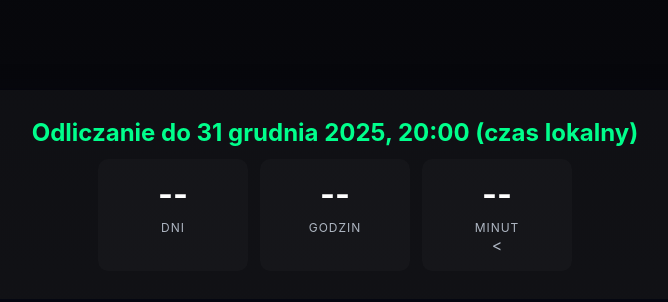
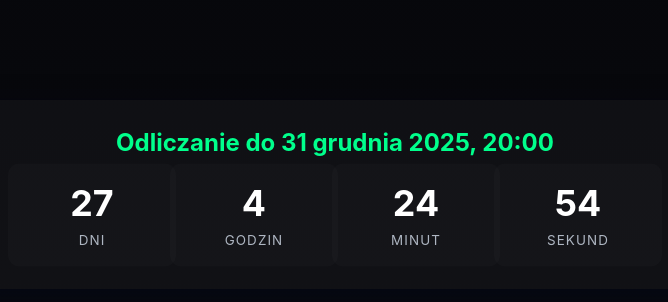
Before and after one commit to Facer-Jordan/SylwesterUFASTA, a plain HTML site: page index.html in a window 1280 px wide. Shown: the part 206-508 px from the top of the page, without its empty margins (305-973 px from the left). Drawn offline with Linux system fonts and the light colour scheme.

Commit message:
Update index.html

```diff
--- a/index.html
+++ b/index.html
@@ -1,8 +1,8 @@
+
 <!DOCTYPE html>
 <html lang="pl">
 <head>
-  <meta charset="utf-8" />
-  <meta name="viewport" content="width=device-width,initial-scale=1" />
+<meta charset="UTF-8">
 <title>Odliczanie — 31.12.2025 20:00</title>
 <style>
 :root {
@@ -11,23 +11,114 @@
   --accent: #00ff8c;
   --muted: #aeb6c2;
 }
-    html,body{height:100%;margin:0;font-family:Inter,system-ui,Arial,sans-serif;background:linear-gradient(180deg,#05060a 0%, #0b0b0f 100%);color:var(--muted);}
-    .wrap{min-height:100%;display:flex;flex-direction:column;align-items:center;justify-content:center;padding:24px;box-sizing:border-box}
-    .card{background:rgba(255,255,255,0.03);padding:28px;border-radius:16px;box-shadow:0 10px 30px rgba(2,6,23,0.6);text-align:center;max-width:720px;width:100%}
-    h1{margin:0 0 12px;font-size:24px;color:var(--accent)}
-    .timer{display:flex;gap:12px;justify-content:center;margin-top:12px;flex-wrap:wrap}
-    .seg{background:rgba(255,255,255,0.02);padding:16px 20px;border-radius:10px;min-width:110px}
-    .num{font-size:32px;color:#fff;font-weight:700}
-    .lbl{font-size:12px;color:var(--muted);margin-top:6px;text-transform:uppercase;letter-spacing:0.08em}
-    .small{margin-top:10px;color:var(--muted);font-size:13px}
-    footer{margin-top:16px;font-size:12px;color:#777}
+html,body{
+  height:100%;
+  margin:0;
+  font-family:Inter,system-ui,Arial,sans-serif;
+  background:linear-gradient(180deg,#05060a 0%, #0b0b0f 100%);
+  color:var(--muted);
+}
+.wrap{
+  min-height:100%;
+  display:flex;
+  flex-direction:column;
+  align-items:center;
+  justify-content:center;
+  padding:24px;
+  box-sizing:border-box
+}
+.card{
+  background:rgba(255,255,255,0.03);
+  padding:28px;
+  border-radius:16px;
+  box-shadow:0 10px 30px rgba(2,6,23,0.6);
+  text-align:center;
+  max-width:720px;
+  width:100%
+}
+h1{
+  margin:0 0 12px;
+  font-size:24px;
+  color:var(--accent)
+}
+.timer{
+  display:flex;
+  gap:12px;
+  justify-content:center;
+  margin-top:12px;
+  flex-wrap:wrap
+}
+.seg{
+  background:rgba(255,255,255,0.02);
+  padding:16px 20px;
+  border-radius:10px;
+  min-width:110px;
+  transition:transform .2s ease;
+}
+.seg.updated{
+  transform:scale(1.15);
+}
+.num{
+  font-size:32px;
+  color:#fff;
+  font-weight:700;
+  transition:0.2s ease;
+}
+.lbl{
+  font-size:12px;
+  color:var(--muted);
+  margin-top:6px;
+  text-transform:uppercase;
+  letter-spacing:0.08em
+}
 </style>
 </head>
 <body>
 <div class="wrap">
 <div class="card">
-      <h1>Odliczanie do 31 grudnia 2025, 20:00 (czas lokalny)</h1>
+<h1>Odliczanie do 31 grudnia 2025, 20:00</h1>
+
 <div id="timer" class="timer">
   <div class="seg"><div id="days" class="num">--</div><div class="lbl">dni</div></div>
   <div class="seg"><div id="hours" class="num">--</div><div class="lbl">godzin</div></div>
-        <div class="seg"><div id="minutes" class="num">--</div><div class="lbl">minut</div><
+  <div class="seg"><div id="minutes" class="num">--</div><div class="lbl">minut</div></div>
+  <div class="seg"><div id="seconds" class="num">--</div><div class="lbl">sekund</div></div>
+</div>
+
+<script>
+const target = new Date("2025-12-31T20:00:00");
+
+function animateUpdate(element, value) {
+  if (element.textContent !== value) {
+    const seg = element.parentElement;
+    seg.classList.add("updated");
+    element.textContent = value;
+    setTimeout(()=>seg.classList.remove("updated"),200);
+  }
+}
+
+function updateCountdown() {
+  const now = new Date();
+  const diff = target - now;
+
+  if(diff <= 0) return;
+
+  const d = Math.floor(diff / (1000 * 60 * 60 * 24));
+  const h = Math.floor((diff % (1000 * 60 * 60 * 24)) / (1000 * 60 * 60));
+  const m = Math.floor((diff % (1000 * 60 * 60)) / (1000 * 60));
+  const s = Math.floor((diff % (1000 * 60)) / 1000);
+
+  animateUpdate(document.getElementById("days"), d);
+  animateUpdate(document.getElementById("hours"), h);
+  animateUpdate(document.getElementById("minutes"), m);
+  animateUpdate(document.getElementById("seconds"), s);
+}
+
+setInterval(updateCountdown, 1000);
+updateCountdown();
+</script>
+
+</div>
+</div>
+</body>
+</html>
```
Lines whose indentation alone changed are shown as unchanged.
